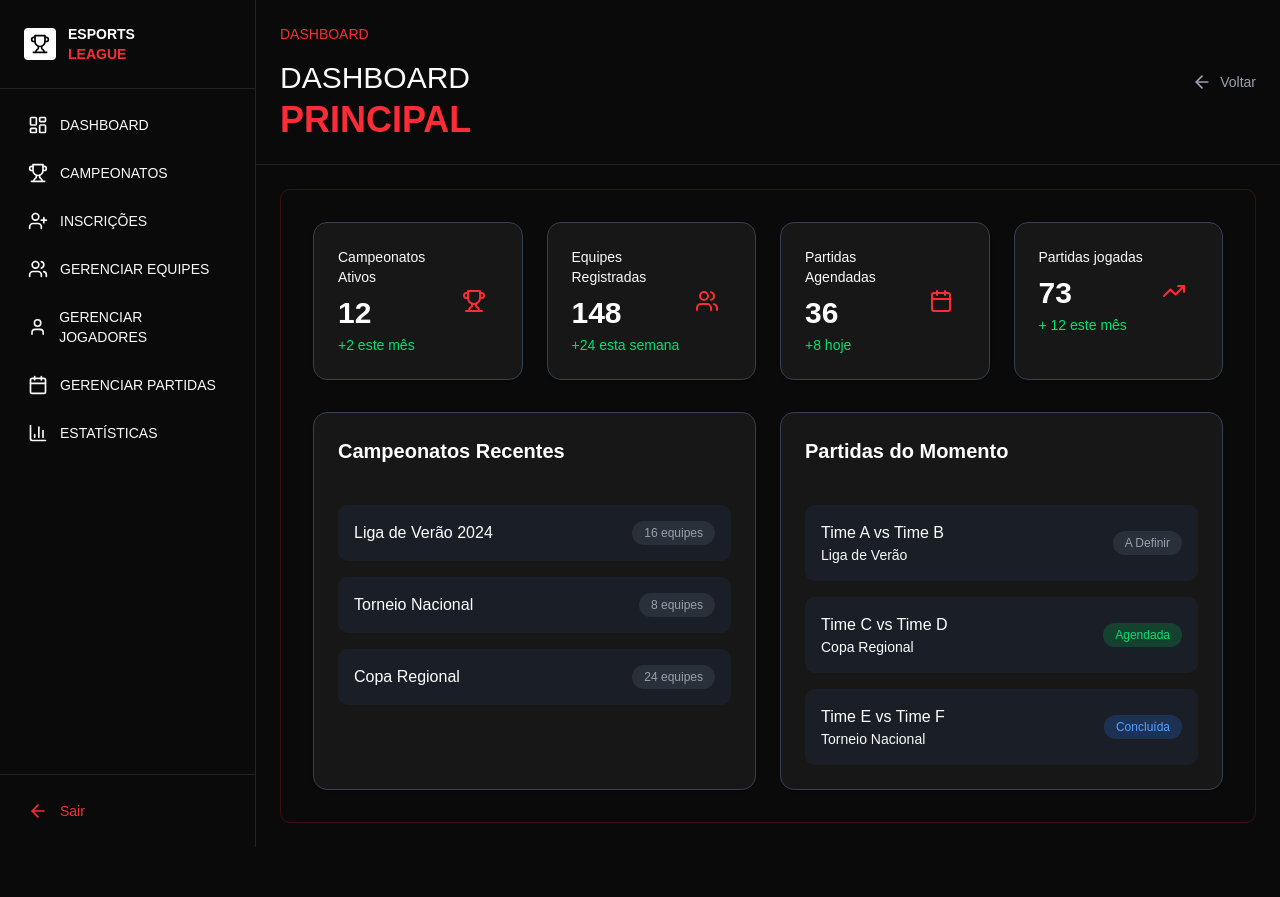
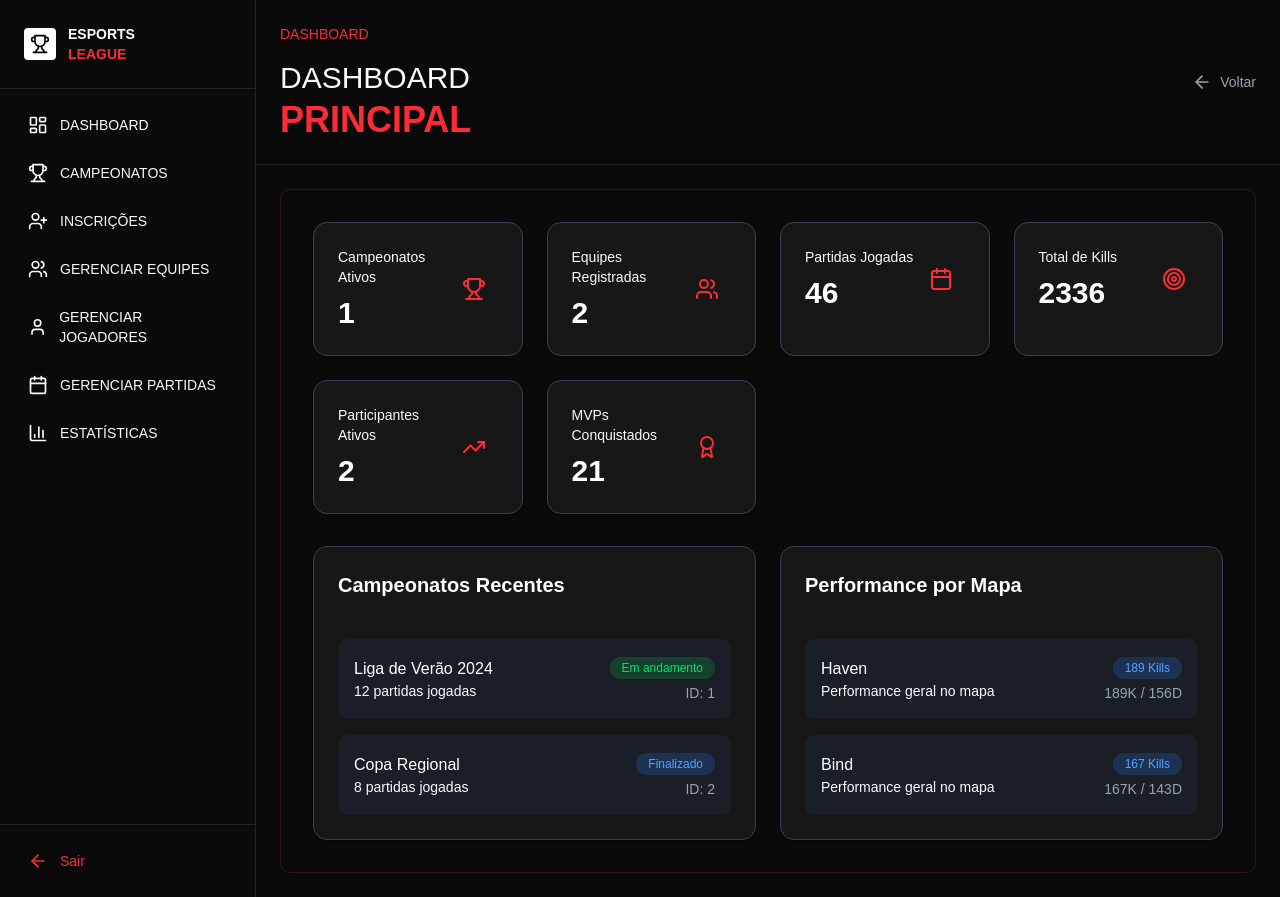
Before and after one commit to Pedroooxx/frontend-grupo-a-cce, a Next.js app: page /dashboard in a window 1280 px wide. Before the commit the page ends 847 px from the top, so only its background shows below. Built offline with nearby package versions, Linux system fonts and the light colour scheme.

Commit message:
feat: enhance dashboard statistics with detailed metrics and improve data structure

```diff
--- a/src/app/dashboard/_components/DashboardContent.tsx
+++ b/src/app/dashboard/_components/DashboardContent.tsx
@@ -1,32 +1,50 @@
 import React from "react";
-import { Trophy, Users, Calendar, TrendingUp } from "lucide-react";
+import { Trophy, Users, Calendar, TrendingUp, Target, Award } from "lucide-react";
 import { Card } from "@/components/ui/card";
+import {
+  detailedTeamsStats,
+  detailedPlayersStats,
+  championshipParticipations,
+  mapPerformanceStats
+} from "@/data/statistics-mock";
 
 export function DashboardContent() {
-  const stats = [
+  // Calculate statistics based on actual data following ERD structure
+  const totalTeams = detailedTeamsStats.length;
+  const totalParticipants = detailedPlayersStats.length;
+  const totalMatches = detailedTeamsStats.reduce((acc, team) => acc + team.total_matches, 0) / 2; // Each match counted twice
+  const activeChampionships = championshipParticipations.filter(c => c.status === "Em andamento").length;
+  const totalKills = detailedPlayersStats.reduce((acc, player) => acc + player.total_kills, 0);
+  const totalMVPs = detailedPlayersStats.reduce((acc, player) => acc + player.total_mvps, 0);  const stats = [
     {
       title: "Campeonatos Ativos",
-      value: "12",
+      value: activeChampionships.toString(),
       icon: Trophy,
-      change: "+2 este mês",
     },
     {
       title: "Equipes Registradas",
-      value: "148",
+      value: totalTeams.toString(),
       icon: Users,
-      change: "+24 esta semana",
     },
     {
-      title: "Partidas Agendadas",
-      value: "36",
+      title: "Partidas Jogadas",
+      value: Math.floor(totalMatches).toString(),
       icon: Calendar,
-      change: "+8 hoje",
     },
     {
-      title: "Partidas jogadas",
-      value: "73",
+      title: "Total de Kills",
+      value: totalKills.toString(),
+      icon: Target,
+    },
+    {
+      title: "Participantes Ativos",
+      value: totalParticipants.toString(),
       icon: TrendingUp,
-      change: "+ 12 este mês",
+    },
+    {
+      title: "MVPs Conquistados",
+      value: totalMVPs.toString(),
+      icon: Award,
     },
   ];
 
@@ -35,8 +53,7 @@ export function DashboardContent() {
       {/* Stats Grid */}
       <div className="grid grid-cols-1 md:grid-cols-2 lg:grid-cols-4 gap-6">
         {stats.map((stat, index) => (
-          <Card key={index} className="dashboard-card border-gray-700 p-6">
-            <div className="flex items-center justify-between">
+          <Card key={index} className="dashboard-card border-gray-700 p-6">            <div className="flex items-center justify-between">
               <div>
                 <p className="dashboard-text-muted text-sm font-medium">
                   {stat.title}
@@ -44,7 +61,6 @@ export function DashboardContent() {
                 <p className="text-3xl font-bold text-white mt-2">
                   {stat.value}
                 </p>
-                <p className="text-green-400 text-sm mt-1">{stat.change}</p>
               </div>
               <div className="dashboard-card p-3 rounded-lg">
                 <stat.icon className="w-6 h-6 text-red-500" />
@@ -59,26 +75,30 @@ export function DashboardContent() {
         <Card className="dashboard-card border-gray-700 p-6">
           <h3 className="text-xl font-semibold text-white mb-4">
             Campeonatos Recentes
-          </h3>
-          <div className="space-y-4">
-            {[
-              { name: "Liga de Verão 2024", teams: 16 },
-              {
-                name: "Torneio Nacional",
-                teams: 8,
-              },
-              { name: "Copa Regional", teams: 24 },
-            ].map((tournament, index) => (
+          </h3>          <div className="space-y-4">
+            {championshipParticipations.slice(0, 3).map((championship, index) => (
               <div
-                key={index}
+                key={championship.championship_id}
                 className="flex items-center justify-between p-4 bg-gray-800/50 rounded-lg"
-              >
-                <div>
-                  <p className="text-white font-medium">{tournament.name}</p>
+              >                <div>
+                  <p className="text-white font-medium">{championship.championship_name}</p>
+                  <p className="dashboard-text-muted text-sm">
+                    {championship.matches_played} partidas jogadas
+                  </p>
                 </div>
-                <span className="px-3 py-1 rounded-full text-xs font-medium bg-gray-500/20 text-gray-400">
-                  {tournament.teams} equipes
-                </span>
+                <div className="text-right">                  <span className={`px-3 py-1 rounded-full text-xs font-medium ${
+                    championship.status === "Em andamento"
+                      ? "bg-green-500/20 text-green-400"
+                      : championship.status === "Finalizado"
+                      ? "bg-blue-500/20 text-blue-400"
+                      : "bg-yellow-500/20 text-yellow-400"
+                  }`}>
+                    {championship.status}
+                  </span>
+                  <p className="text-sm text-gray-400 mt-1">
+                    ID: {championship.championship_id}
+                  </p>
+                </div>
               </div>
             ))}
           </div>
@@ -86,47 +106,27 @@ export function DashboardContent() {
 
         <Card className="dashboard-card border-gray-700 p-6">
           <h3 className="text-xl font-semibold text-white mb-4">
-            Partidas do Momento
+            Performance por Mapa
           </h3>
           <div className="space-y-4">
-            {[
-              {
-                match: "Time A vs Time B",
-                status: "A Definir",
-                tournament: "Liga de Verão",
-              },
-              {
-                match: "Time C vs Time D",
-                status: "Agendada",
-                tournament: "Copa Regional",
-              },
-              {
-                match: "Time E vs Time F",
-                status: "Concluída",
-                tournament: "Torneio Nacional",
-              },
-            ].map((match, index) => (
+            {mapPerformanceStats.slice(0, 4).map((map, index) => (
               <div
                 key={index}
                 className="flex items-center justify-between p-4 bg-gray-800/50 rounded-lg"
-              >
-                <div>
-                  <p className="text-white font-medium">{match.match}</p>
+              >                <div>
+                  <p className="text-white font-medium">{map.map_name}</p>
                   <p className="dashboard-text-muted text-sm">
-                    {match.tournament}
+                    Performance geral no mapa
                   </p>
                 </div>
-                <span
-                  className={`px-3 py-1 rounded-full text-xs font-medium ${
-                    match.status === "Agendada"
-                      ? "bg-green-500/20 text-green-400"
-                      : match.status === "Concluída"
-                      ? "bg-blue-500/20 text-blue-400"
-                      : "bg-gray-500/20 text-gray-400"
-                  }`}
-                >
-                  {match.status}
-                </span>
+                <div className="text-right">
+                  <span className="px-3 py-1 rounded-full text-xs font-medium bg-blue-500/20 text-blue-400">
+                    {map.total_kills} Kills
+                  </span>
+                  <p className="text-sm text-gray-400 mt-1">
+                    {map.total_kills}K / {map.total_deaths}D
+                  </p>
+                </div>
               </div>
             ))}
           </div>
--- a/src/app/dashboard/estatisticas/equipe/[id]/page.tsx
+++ b/src/app/dashboard/estatisticas/equipe/[id]/page.tsx
@@ -268,10 +268,8 @@ const TeamStatistics = () => {
                           ? 'bg-gray-500/20 text-gray-400 border-gray-500/30'
                           : 'bg-green-500/20 text-green-400 border-green-500/30'
                       }`}>
-                        {championship.status}
-                      </Badge>
+                        {championship.status}                      </Badge>
                       <p className="text-white font-medium">#{championship.placement}º Lugar</p>
-                      <p className="dashboard-text-muted text-sm">{championship.score} pontos</p>
                     </div>
                   </div>
                 </Card>
--- a/src/data/statistics-mock.ts
+++ b/src/data/statistics-mock.ts
@@ -145,16 +145,14 @@ export const championshipParticipations: ChampionshipParticipation[] = [
     championship_name: "Liga de Verão 2024",
     status: "Em andamento",
     placement: 2,
-    matches_played: 12,
-    score: 89
+    matches_played: 12
   },
   {
     championship_id: 2,
     championship_name: "Copa Regional",
     status: "Finalizado",
     placement: 1,
-    matches_played: 8,
-    score: 124
+    matches_played: 8
   }
 ];
 
--- a/src/types/statistics.ts
+++ b/src/types/statistics.ts
@@ -95,7 +95,6 @@ export interface ChampionshipParticipation {
   status: string;
   placement: number;
   matches_played: number;
-  score: number;
 }
 
 export interface AgentUsage {
```
Also changed, not shown: src/app/dashboard/_components/DashboardLayout.tsx (+5 -9 lines), src/app/dashboard/estatisticas/jogador/[id]/page.tsx (+160 -69 lines).
